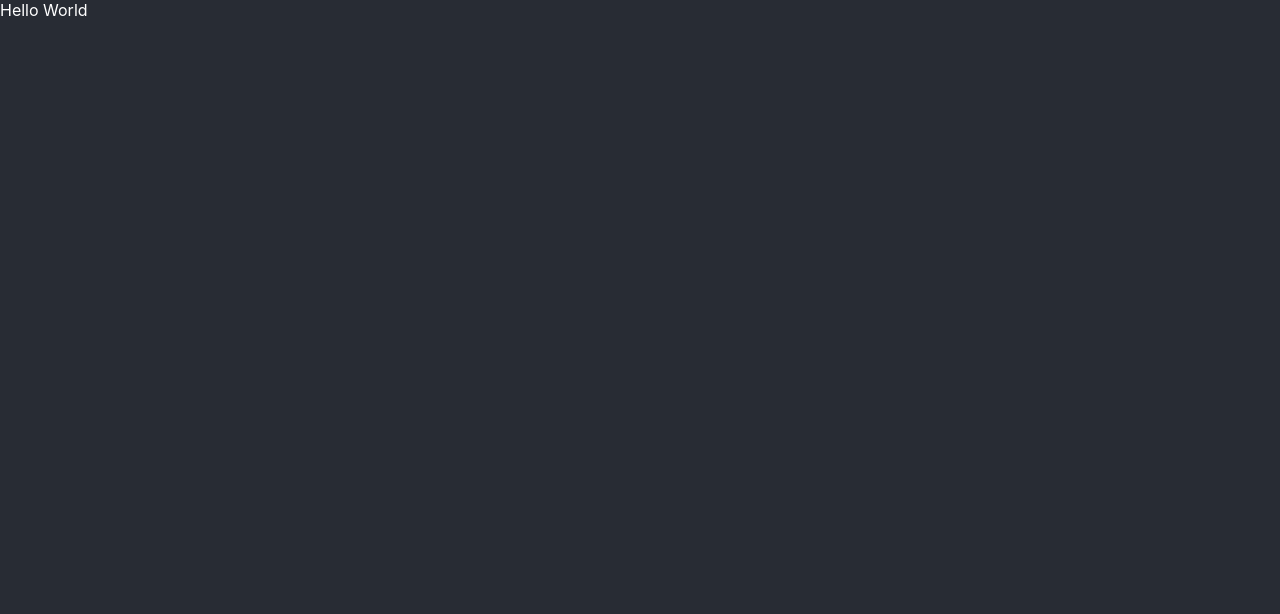
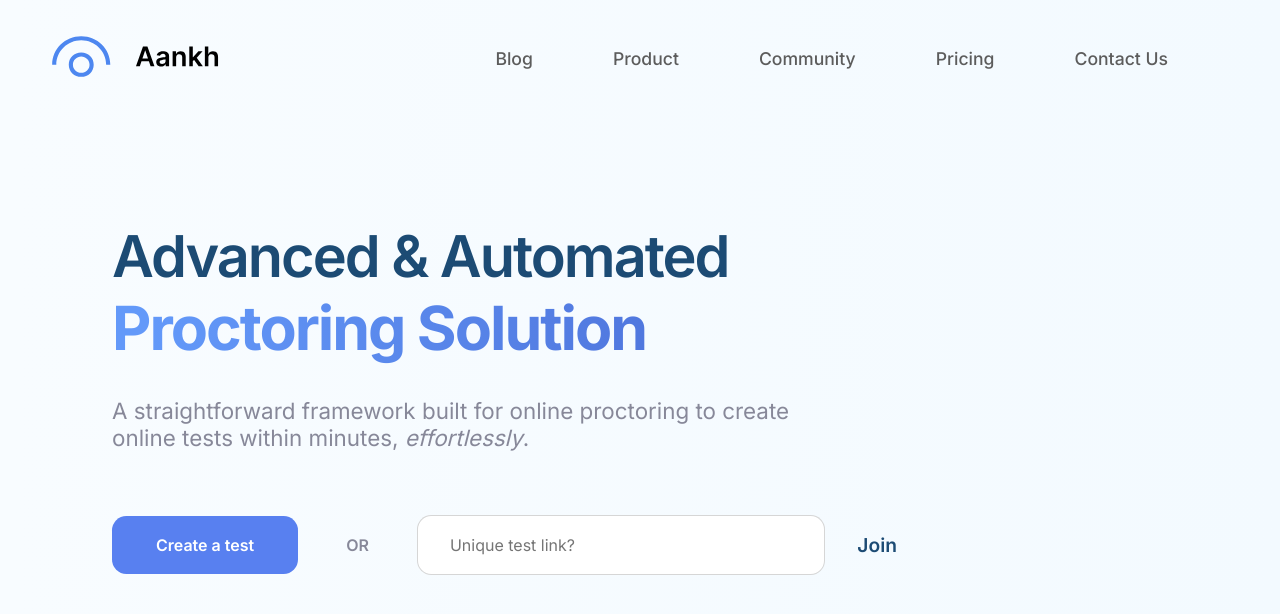
Before and after one commit to tusharnankani/Aankh, a React (Create React App) app in the folder client/: page / in a window 1280 px wide. Shown: the top 614 px of the page. Built offline with nearby package versions, Linux system fonts and the light colour scheme.

Commit message:
:sparkles: feat: ship landing page (1)

```diff
--- /dev/null
+++ b/client/src/App.css
@@ -0,0 +1,52 @@
+* {
+	margin: 0;
+	padding: 0;
+	box-sizing: border-box;
+	scroll-behavior: smooth;
+}
+
+body {
+	background: var(--gradient-bg);
+	font-family: var(--font-family);
+}
+
+a {
+	color: unset;
+	text-decoration: none;
+}
+
+.section-type {
+	margin: 2rem 6rem;
+	height: 75vh;
+}
+
+.gradient-bg {
+	/* ff 3.6+ */
+	background: -moz-linear-gradient(90deg, #f8fcff 0%, #f3faff 100%);
+
+	/* safari 5.1+,chrome 10+ */
+	background: -webkit-linear-gradient(90deg, #f8fcff 0%, #f3faff 100%);
+
+	/* opera 11.10+ */
+	background: -o-linear-gradient(90deg, #f8fcff 0%, #f3faff 100%);
+
+	/* ie 6-9 */
+	filter: progid:DXImageTransform.Microsoft.gradient(
+			startColorstr='#F3FAFF',
+			endColorstr='#F8FCFF',
+			GradientType=0
+		);
+
+	/* ie 10+ */
+	background: -ms-linear-gradient(90deg, #f8fcff 0%, #f3faff 100%);
+
+	/* global 94%+ browsers support */
+	background: linear-gradient(90deg, #f8fcff 0%, #f3faff 100%);
+}
+
+.gradient-text {
+	background: var(--gradient-text);
+	background-clip: text;
+	-webkit-background-clip: text;
+	-webkit-text-fill-color: transparent;
+}
--- a/client/src/App.js
+++ b/client/src/App.js
@@ -1,9 +1,13 @@
-function App() {
-  return (
-    <div className="App">
-      Hello World
-    </div>
-  );
-}
+import React from 'react';
+import { Create, Dashboard, Landing, Register, Status } from './containers';
+import './App.css';
+
+const App = () => {
+	return (
+		<div className="App">
+			<Landing />
+		</div>
+	);
+};
 
 export default App;
--- /dev/null
+++ b/client/src/containers/index.js
@@ -0,0 +1,5 @@
+export { default as Create } from './create/Create';
+export { default as Dashboard } from './dashboard/Dashboard';
+export { default as Landing } from './landing/Landing';
+export { default as Register } from './register/Register';
+export { default as Status } from './status/Status';
--- a/client/src/containers/landing/Landing.jsx
+++ b/client/src/containers/landing/Landing.jsx
@@ -0,0 +1,38 @@
+import React from 'react';
+import { Navbar, CtaButton, CommonInput } from './../../components';
+import './landing.css';
+
+const Landing = () => {
+	return (
+		<React.Fragment>
+			<Navbar />
+			<div className="section-type landing-page">
+				<div className="landing-content">
+					<div className="headings">
+						<span className="sub-text">Advanced & Automated</span>
+						<span className="main-heading gradient-text">
+							Proctoring Solution
+						</span>
+					</div>
+					<p className="desc">
+						A straightforward framework built for online proctoring
+						to create online tests within minutes,{' '}
+						<i>effortlessly</i>.
+					</p>
+				</div>
+				<div className="landing-cta">
+					<CtaButton text="Create a test" />
+					<p className="desc">OR</p>
+					<div className="input-item unique-link">
+						<CommonInput placeholderText="Unique test link?" />
+						<span className="join-link">
+							<a href="/">Join</a>
+						</span>
+					</div>
+				</div>
+			</div>
+		</React.Fragment>
+	);
+};
+
+export default Landing;
--- a/client/src/containers/landing/landing.css
+++ b/client/src/containers/landing/landing.css
@@ -0,0 +1,64 @@
+.landing-page {
+	font-family: var(--font-family);
+	padding: 6rem 1rem;
+}
+
+.landing-content {
+	display: flex;
+	flex-direction: column;
+	align-items: flex-start;
+	justify-content: center;
+	max-width: 45rem;
+	gap: 2rem;
+}
+
+.landing-content .headings {
+	display: flex;
+	flex-direction: column;
+}
+
+.landing-content .headings .sub-text {
+	font-weight: 600;
+	font-size: 3.6rem;
+	letter-spacing: -2px;
+	color: var(--color-heading);
+}
+
+.landing-content .headings .main-heading {
+	font-weight: 700;
+	font-size: 3.8rem;
+	letter-spacing: -2px;
+}
+
+.landing-content .desc {
+	color: var(--color-text);
+	font-size: 1.4rem;
+}
+
+.landing-cta {
+	margin: 4rem 0;
+	display: flex;
+	align-items: center;
+	justify-content: flex-start;
+	gap: 3rem;
+}
+
+.landing-cta .input-item {
+	max-width: 35rem;
+	min-width: 30rem;
+	display: flex;
+	align-items: center;
+	gap: 2rem;
+}
+
+.landing-cta .desc {
+	color: var(--color-text);
+	font-weight: 600;
+	font-size: 1rem;
+}
+
+.landing-cta .join-link {
+	color: var(--color-heading);
+	font-size: 1.2rem;
+	font-weight: 600;
+}
--- a/client/src/index.css
+++ b/client/src/index.css
@@ -1,15 +1,19 @@
-body {
-  margin: 0;
-  font-family: -apple-system, BlinkMacSystemFont, 'Segoe UI', 'Roboto', 'Oxygen',
-    'Ubuntu', 'Cantarell', 'Fira Sans', 'Droid Sans', 'Helvetica Neue',
-    sans-serif;
-  -webkit-font-smoothing: antialiased;
-  -moz-osx-font-smoothing: grayscale;
-  background-color: #282c34;
-  color: white;
+@import url('https://fonts.googleapis.com/css2?family=Inter:wght@100;200;300;400;500;600;700;800;900&display=swap');
+
+:root {
+	--font-family: 'Inter', sans-serif;
+
+	--gradient-text: linear-gradient(270.11deg, #4d72da 0.08%, #6399f9 94.04%);
+	--gradient-bg: linear-gradient(89.83deg, #f8fcff 1.11%, #f3faff 99.88%);
+
+	--color-heading: #1c4b74;
+	--color-navlinks: #5c5c5c;
+	--color-text: #878899;
+	--color-input-border: #00000029;
+	--color-input-placeholder: #00000033;
 }
 
-code {
-  font-family: source-code-pro, Menlo, Monaco, Consolas, 'Courier New',
-    monospace;
+body {
+	-webkit-font-smoothing: antialiased;
+	-moz-osx-font-smoothing: grayscale;
 }
```
